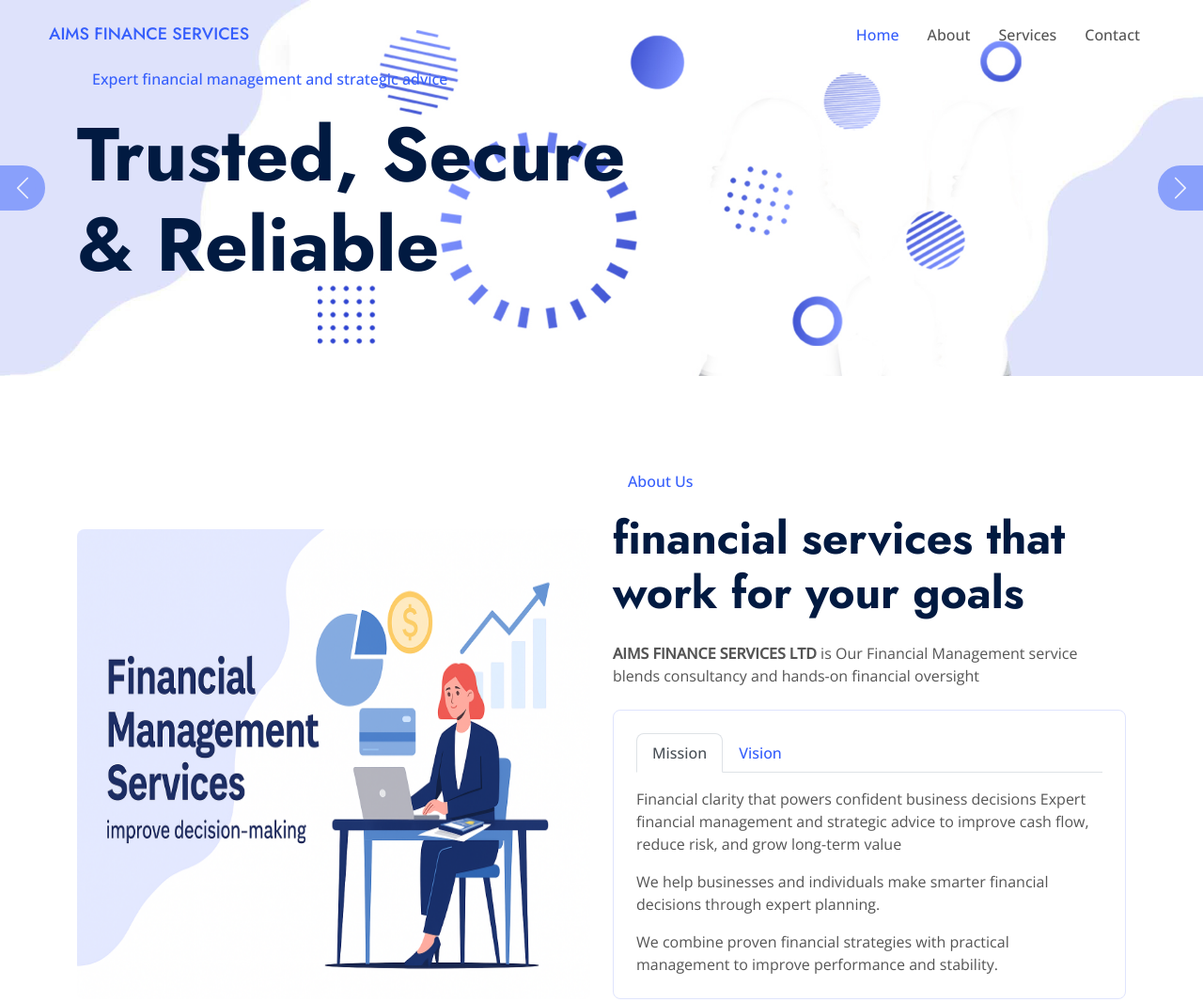
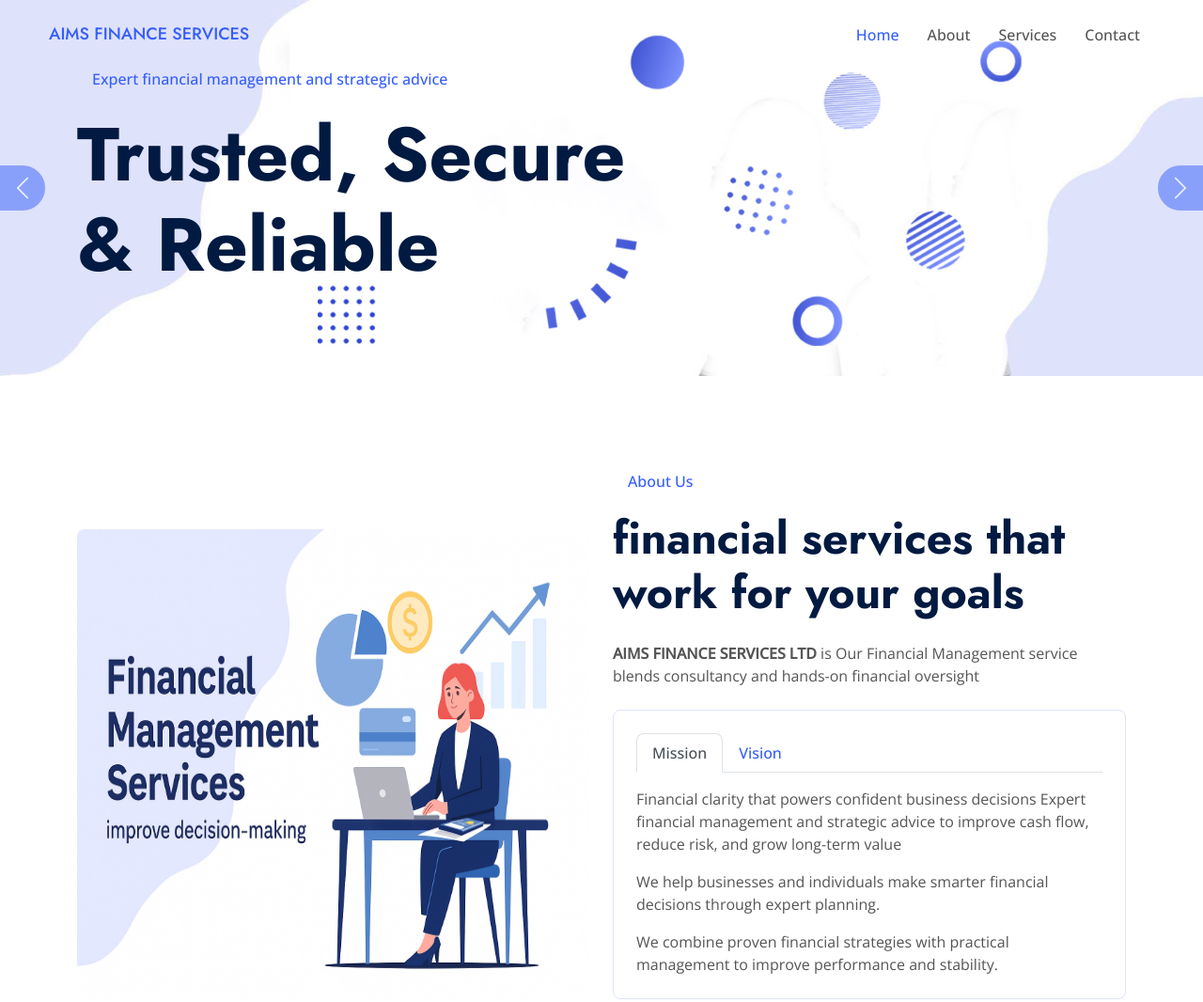
Before and after one commit to aymankhairi/financial, a plain HTML site: page index.html in a window 1280 px wide. Shown: the top 1066 px of the page at 94% size. Drawn offline with nearby package versions, Linux system fonts and the light colour scheme.

Commit message:
Add files via upload

```diff
--- a/index.html
+++ b/index.html
@@ -71,7 +71,7 @@
         <div id="header-carousel" class="carousel slide carousel-fade" data-bs-ride="carousel">
             <div class="carousel-inner">
                 <div class="carousel-item active">
-                    <img class="w-100" src="img/header2.jpg" alt="Image">
+                    <img class="w-100" src="img/header23.jpg" alt="Image">
                     <div class="carousel-caption">
                         <div class="container">
                             <div class="row justify-content-start">
@@ -88,7 +88,7 @@
                     </div>
                 </div>
                 <div class="carousel-item">
-                    <img class="w-100" src="img/header2.jpg" alt="Image">
+                    <img class="w-100" src="img/header23.jpg" alt="Image">
                     <div class="carousel-caption">
                         <div class="container">
                             <div class="row justify-content-start">
```
